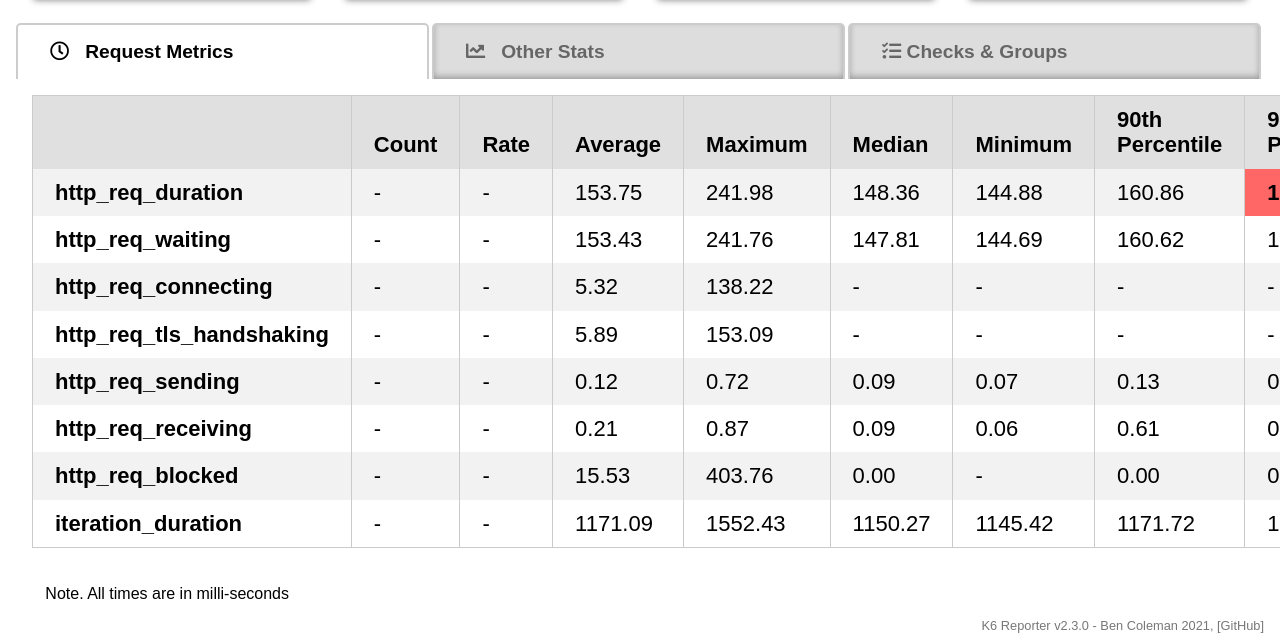
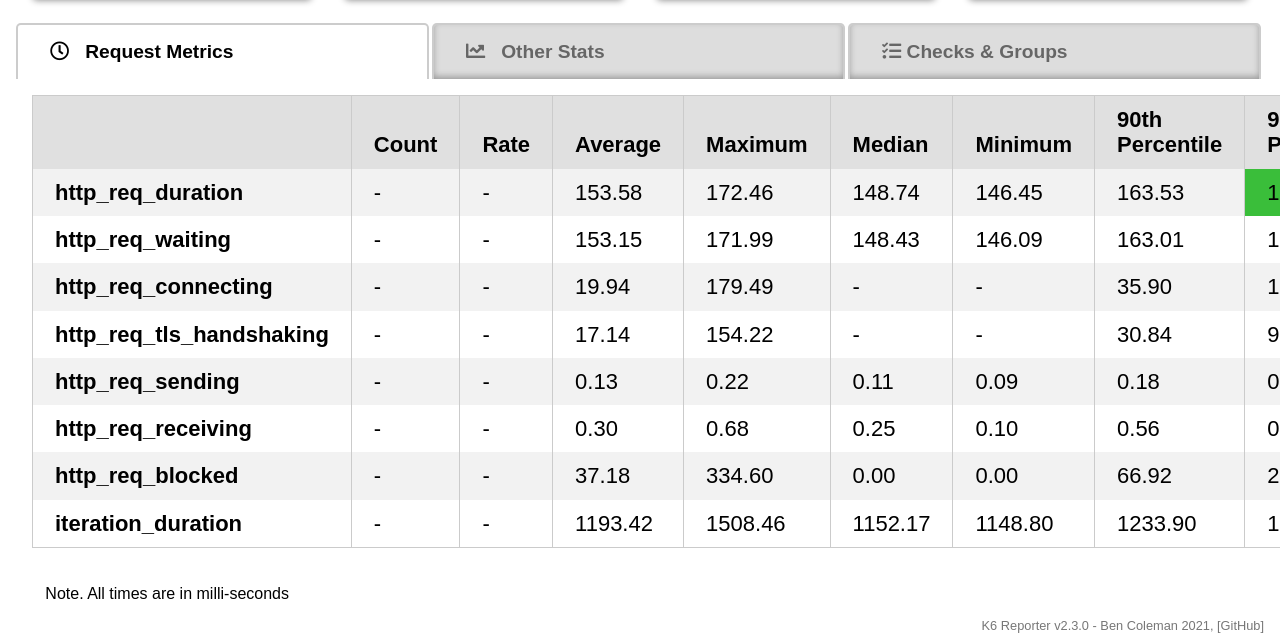
Before and after one commit to ishaquee/k6_load_testing, a plain HTML site: page summary.html in a window 1280 px wide. Shown: the part 257-892 px from the top of the page. Drawn offline with nearby package versions, Linux system fonts and the light colour scheme.

```diff
--- a/loadtest.js
+++ b/loadtest.js
@@ -20,7 +20,7 @@
   // Add assertions to validate the response
   check(response, {
     'Response status code is 200': (r) => r.status === 200,
-    'Response time is below 500ms': (r) => r.timings.duration < 500,
+    'Response time is below 1000ms': (r) => r.timings.duration < 500,
   });
 
   // Introduce a delay between iterations (e.g., 1 second)
--- a/summary.html
+++ b/summary.html
@@ -9,7 +9,7 @@
     <link rel="shortcut icon" href="https://raw.githubusercontent.com/benc-uk/k6-reporter/main/assets/icon.png" type="image/png">
 
     <meta name="viewport" content="width=device-width, initial-scale=1.0" />
-    <title>K6 Load Test: 2023-09-03 19:22</title>
+    <title>K6 Load Test: 2023-09-03 20:27</title>
     <style>
       body {
         margin: 1rem;
@@ -138,14 +138,14 @@
   <body>
     <h1>
       <svg style="vertical-align:middle" width="50" height="45" viewBox="0 0 50 45" fill="none" class="footer-module--logo--_lkxx"><path d="M31.968 34.681a2.007 2.007 0 002.011-2.003c0-1.106-.9-2.003-2.011-2.003a2.007 2.007 0 00-2.012 2.003c0 1.106.9 2.003 2.012 2.003z" fill="#7D64FF"></path><path d="M39.575 0L27.154 16.883 16.729 9.31 0 45h50L39.575 0zM23.663 37.17l-2.97-4.072v4.072h-2.751V22.038l2.75 1.989v7.66l3.659-5.014 2.086 1.51-3.071 4.21 3.486 4.776h-3.189v.001zm8.305.17c-2.586 0-4.681-2.088-4.681-4.662 0-1.025.332-1.972.896-2.743l4.695-6.435 2.086 1.51-2.239 3.07a4.667 4.667 0 013.924 4.6c0 2.572-2.095 4.66-4.681 4.66z" fill="#7D64FF"></path></svg>
-      &nbsp; K6 Load Test: 2023-09-03 19:22
+      &nbsp; K6 Load Test: 2023-09-03 20:27
     </h1>
 
     <div class="row">
       <div class="box">
         <i class="fas fa-globe icon"></i>
         <h4>Total Requests</h4>
-        <div class="bignum">26</div>
+        <div class="bignum">9</div>
         <div class="bignum"></div>
       </div>
 
@@ -155,10 +155,10 @@
           <div class="bignum">0</div>
         </div>
 
-      <div class="box  failed ">
+      <div class="box ">
         <i class="fas fa-chart-bar icon"></i>
         <h4>Breached Thresholds</h4>
-        <div class="bignum">1</div>
+        <div class="bignum">0</div>
       </div>
       <div class="box ">
         <i class="fas fa-eye icon"></i>
@@ -202,27 +202,27 @@
 
 
 
-                  <td class="">153.75</td>
+                  <td class="">153.58</td>
 
 
 
-                  <td class="">241.98</td>
+                  <td class="">172.46</td>
 
 
 
-                  <td class="">148.36</td>
+                  <td class="">148.74</td>
 
 
 
-                  <td class="">144.88</td>
+                  <td class="">146.45</td>
 
 
 
-                  <td class="">160.86</td>
+                  <td class="">163.53</td>
 
 
 
-                  <td class="failed">171.38</td>
+                  <td class="good">168.00</td>
 
               </tr>
 
@@ -238,27 +238,27 @@
 
 
 
-                  <td class="">153.43</td>
+                  <td class="">153.15</td>
 
 
 
-                  <td class="">241.76</td>
+                  <td class="">171.99</td>
 
 
 
-                  <td class="">147.81</td>
+                  <td class="">148.43</td>
 
 
 
-                  <td class="">144.69</td>
+                  <td class="">146.09</td>
 
 
 
-                  <td class="">160.62</td>
+                  <td class="">163.01</td>
 
 
 
-                  <td class="">171.21</td>
+                  <td class="">167.50</td>
 
               </tr>
 
@@ -274,11 +274,11 @@
 
 
 
-                  <td class="">5.32</td>
+                  <td class="">19.94</td>
 
 
 
-                  <td class="">138.22</td>
+                  <td class="">179.49</td>
 
 
 
@@ -290,11 +290,11 @@
 
 
 
-                  <td>-</td>
+                  <td class="">35.90</td>
 
 
 
-                  <td>-</td>
+                  <td class="">107.70</td>
 
               </tr>
 
@@ -310,11 +310,11 @@
 
 
 
-                  <td class="">5.89</td>
+                  <td class="">17.14</td>
 
 
 
-                  <td class="">153.09</td>
+                  <td class="">154.22</td>
 
 
 
@@ -326,11 +326,11 @@
 
 
 
-                  <td>-</td>
+                  <td class="">30.84</td>
 
 
 
-                  <td>-</td>
+                  <td class="">92.53</td>
 
               </tr>
 
@@ -346,11 +346,15 @@
 
 
 
-                  <td class="">0.12</td>
+                  <td class="">0.13</td>
 
 
 
-                  <td class="">0.72</td>
+                  <td class="">0.22</td>
+
+
+
+                  <td class="">0.11</td>
 
 
 
@@ -358,15 +362,11 @@
 
 
 
-                  <td class="">0.07</td>
+                  <td class="">0.18</td>
 
 
 
-                  <td class="">0.13</td>
-
-
-
-                  <td class="">0.15</td>
+                  <td class="">0.20</td>
 
               </tr>
 
@@ -382,27 +382,27 @@
 
 
 
-                  <td class="">0.21</td>
+                  <td class="">0.30</td>
 
 
 
-                  <td class="">0.87</td>
+                  <td class="">0.68</td>
 
 
 
-                  <td class="">0.09</td>
+                  <td class="">0.25</td>
 
 
 
-                  <td class="">0.06</td>
+                  <td class="">0.10</td>
 
 
 
-                  <td class="">0.61</td>
+                  <td class="">0.56</td>
 
 
 
-                  <td class="">0.77</td>
+                  <td class="">0.62</td>
 
               </tr>
 
@@ -418,19 +418,11 @@
 
 
 
-                  <td class="">15.53</td>
+                  <td class="">37.18</td>
 
 
 
-                  <td class="">403.76</td>
-
-
-
-                  <td class="">0.00</td>
-
-
-
-                  <td>-</td>
+                  <td class="">334.60</td>
 
 
 
@@ -439,6 +431,14 @@
 
 
                   <td class="">0.00</td>
+
+
+
+                  <td class="">66.92</td>
+
+
+
+                  <td class="">200.76</td>
 
               </tr>
 
@@ -454,27 +454,27 @@
 
 
 
-                  <td class="">1171.09</td>
+                  <td class="">1193.42</td>
 
 
 
-                  <td class="">1552.43</td>
+                  <td class="">1508.46</td>
 
 
 
-                  <td class="">1150.27</td>
+                  <td class="">1152.17</td>
 
 
 
-                  <td class="">1145.42</td>
+                  <td class="">1148.80</td>
 
 
 
-                  <td class="">1171.72</td>
+                  <td class="">1233.90</td>
 
 
 
-                  <td class="">1225.66</td>
+                  <td class="">1371.18</td>
 
               </tr>
 
@@ -500,7 +500,7 @@
             <div class="box metricbox">
               <h4>Checks</h4>
               <i class="fas fa-eye icon"></i>
-              <div class="row"><div>Passed</div><div>52</div></div>
+              <div class="row"><div>Passed</div><div>18</div></div>
               <div class="row"><div>Failed</div><div>0</div></div>
             </div>
 
@@ -509,8 +509,8 @@
             <div class="box metricbox">
               <h4>Iterations</h4>
               <i class="fas fa-redo icon"></i>
-              <div class="row"><div>Total</div><div>26</div></div>
-              <div class="row"><div>Rate</div><div>0.85/s</div></div>
+              <div class="row"><div>Total</div><div>9</div></div>
+              <div class="row"><div>Rate</div><div>0.84/s</div></div>
             </div>
 
 
@@ -526,14 +526,14 @@
           <div class="box metricbox">
             <h4>Requests</h4>
             <i class="fas fa-globe icon"></i>
-            <div class="row"><div>Total</div><div>26</div></div>
-            <div class="row"><div>Rate</div><div>0.85/s</div></div>
+            <div class="row"><div>Total</div><div>9</div></div>
+            <div class="row"><div>Rate</div><div>0.84/s</div></div>
           </div>
 
           <div class="box metricbox">
             <h4>Data Received</h4>
             <i class="fas fa-cloud-download-alt icon"></i>
-            <div class="row"><div>Total</div><div>0.02 MB</div></div>
+            <div class="row"><div>Total</div><div>0.01 MB</div></div>
             <div class="row"><div>Rate</div><div>0.00 mB/s</div></div>
           </div>
 
@@ -564,11 +564,11 @@
           </thead>
 
             <tr class="checkDetails ">
-              <td width="50%">Response status code is 200</td><td>26</td><td>0</td>
+              <td width="50%">Response status code is 200</td><td>9</td><td>0</td>
             </tr>
 
             <tr class="checkDetails ">
-              <td width="50%">Response time is below 500ms</td><td>26</td><td>0</td>
+              <td width="50%">Response time is below 1000ms</td><td>9</td><td>0</td>
             </tr>
 
         </table>
```
Also changed, not shown: 1 other file.
